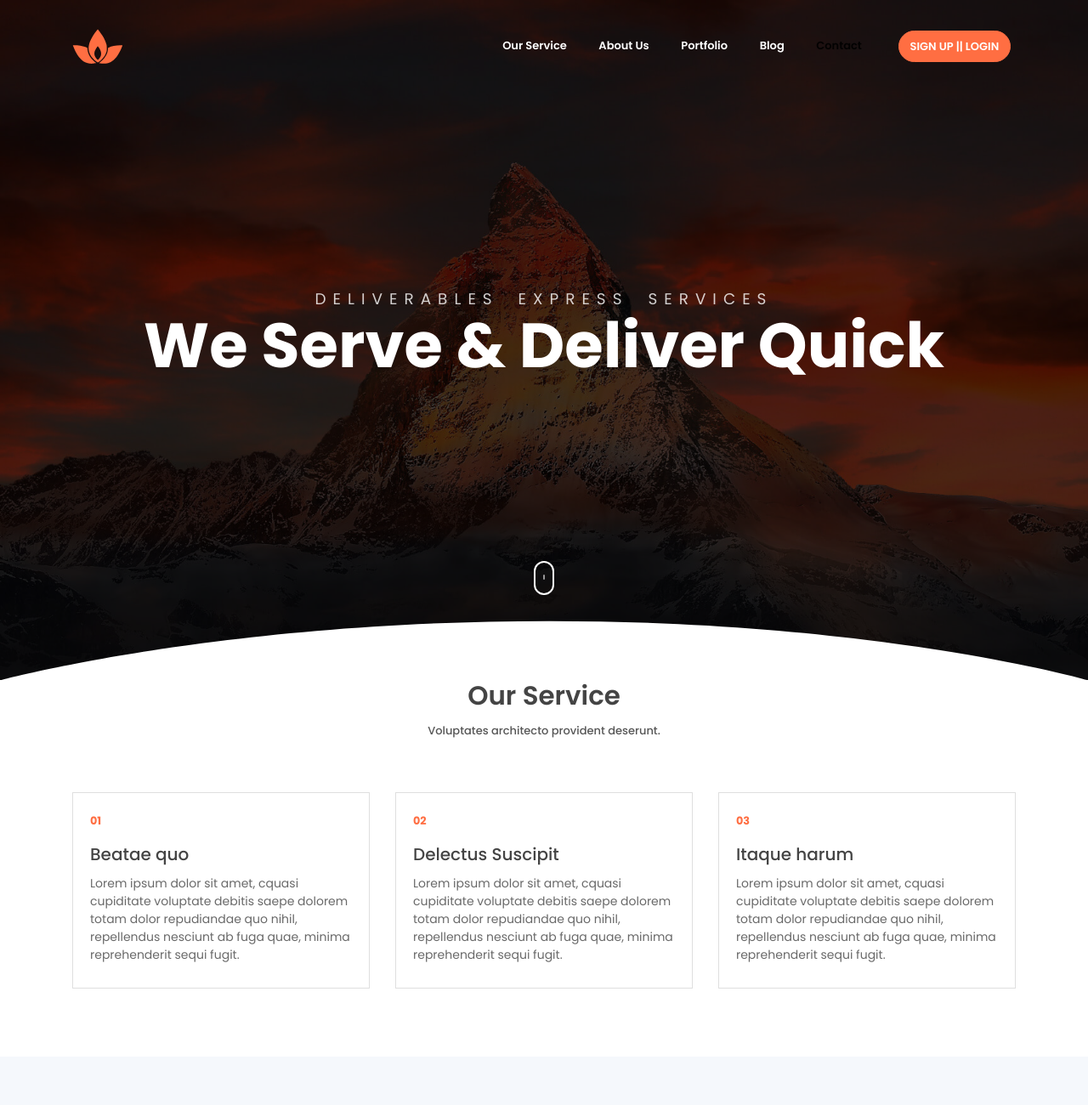
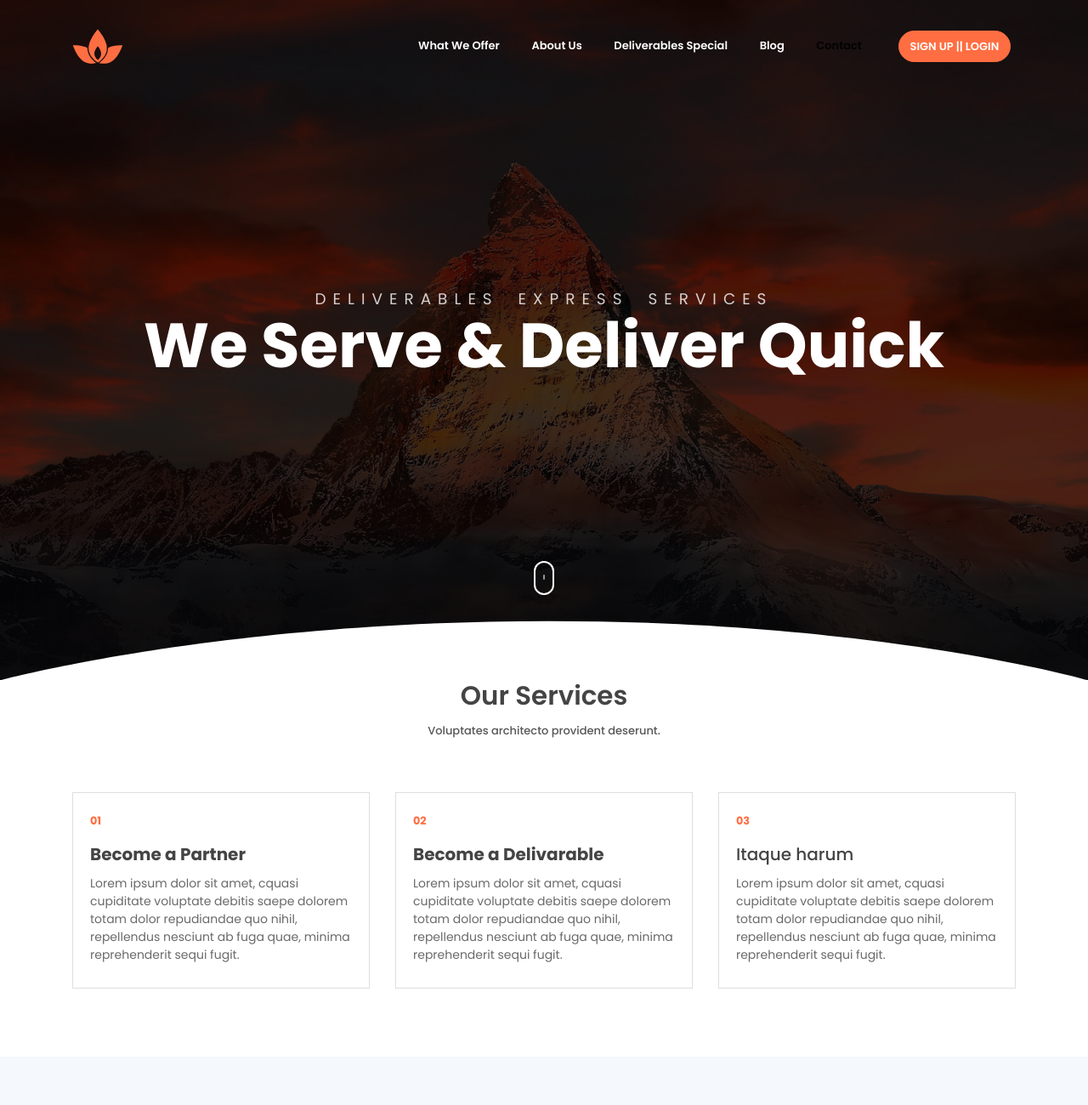
Before and after one commit to Teri11/Teri_Express, a website: page Teri_Express/public_html/index.html in a window 1280 px wide. Shown: the top 1300 px of the page at 85% size. Drawn offline with nearby package versions, Linux system fonts and the light colour scheme.

Commit message:
added titles to various topics

```diff
--- a/Teri_Express/public_html/index.html
+++ b/Teri_Express/public_html/index.html
@@ -32,13 +32,13 @@
             <div class="collapse navbar-collapse" id="navbarSupportedContent">
                 <ul class="navbar-nav ml-auto">
                     <li class="nav-item">
-                        <a class="nav-link" href="#service">Our Service</a>
+                        <a class="nav-link" href="#service">What We Offer</a>
                     </li>
                     <li class="nav-item">
                         <a class="nav-link" href="#about">About Us</a>
                     </li>
                     <li class="nav-item">
-                        <a class="nav-link" href="#portfolio">Portfolio</a>
+                        <a class="nav-link" href="#portfolio">Deliverables Special</a>
                     </li>
                     <li class="nav-item">
                         <a class="nav-link" href="#blog">Blog</a>
@@ -73,7 +73,7 @@
     <!-- Service Section -->
     <section  id="service" class="section pt-0">
         <div class="container">
-            <h6 class="section-title text-center">Our Service</h6>
+            <h6 class="section-title text-center">Our Services</h6>
             <h6 class="section-subtitle text-center mb-5 pb-3">Voluptates architecto provident deserunt.</h6>
 
             <div class="row">
@@ -81,7 +81,7 @@
                     <div class="card mb-4 mb-md-0">
                         <div class="card-body">
                             <small class="text-primary font-weight-bold">01</small>
-                            <h5 class="card-title mt-3"> Beatae quo <h5>
+                            <h5 class="card-title mt-3"><b>Become a Partner</b><h5>
                             <p class="mb-0">Lorem ipsum dolor sit amet, cquasi cupiditate voluptate debitis saepe dolorem totam dolor repudiandae quo nihil, repellendus nesciunt ab fuga quae, minima reprehenderit sequi fugit.</p>
                         </div>
                     </div>
@@ -90,7 +90,7 @@
                     <div class="card mb-4 mb-md-0">
                         <div class="card-body">
                             <small class="text-primary font-weight-bold">02</small>
-                            <h5 class="card-title mt-3">Delectus Suscipit<h5>
+                            <h5 class="card-title mt-3"><strong>Become a Delivarable</strong><h5>
                             <p class="mb-0">Lorem ipsum dolor sit amet, cquasi cupiditate voluptate debitis saepe dolorem totam dolor repudiandae quo nihil, repellendus nesciunt ab fuga quae, minima reprehenderit sequi fugit.</p>
                         </div>
                     </div>
@@ -143,11 +143,11 @@
     <!-- Portfolio Section -->
     <section id="portfolio" class="section portfolio-section">
         <div class="container">
-            <h6 class="section-title text-center">Our Portfolio</h6>
-            <h6 class="section-subtitle mb-5 text-center">New stunning projects for our amazing clients</h6>
+            <h6 class="section-title text-center">Our Deliverables Special</h6>
+            <h6 class="section-subtitle mb-5 text-center">New stunning services for our amazing Customers</h6>
             <div class="filters">
                 <a href="#" data-filter=".new" class="active">
-                    New
+                    Bar
                 </a>
                 <a href="#" data-filter=".advertising">
                     Advertising
```
